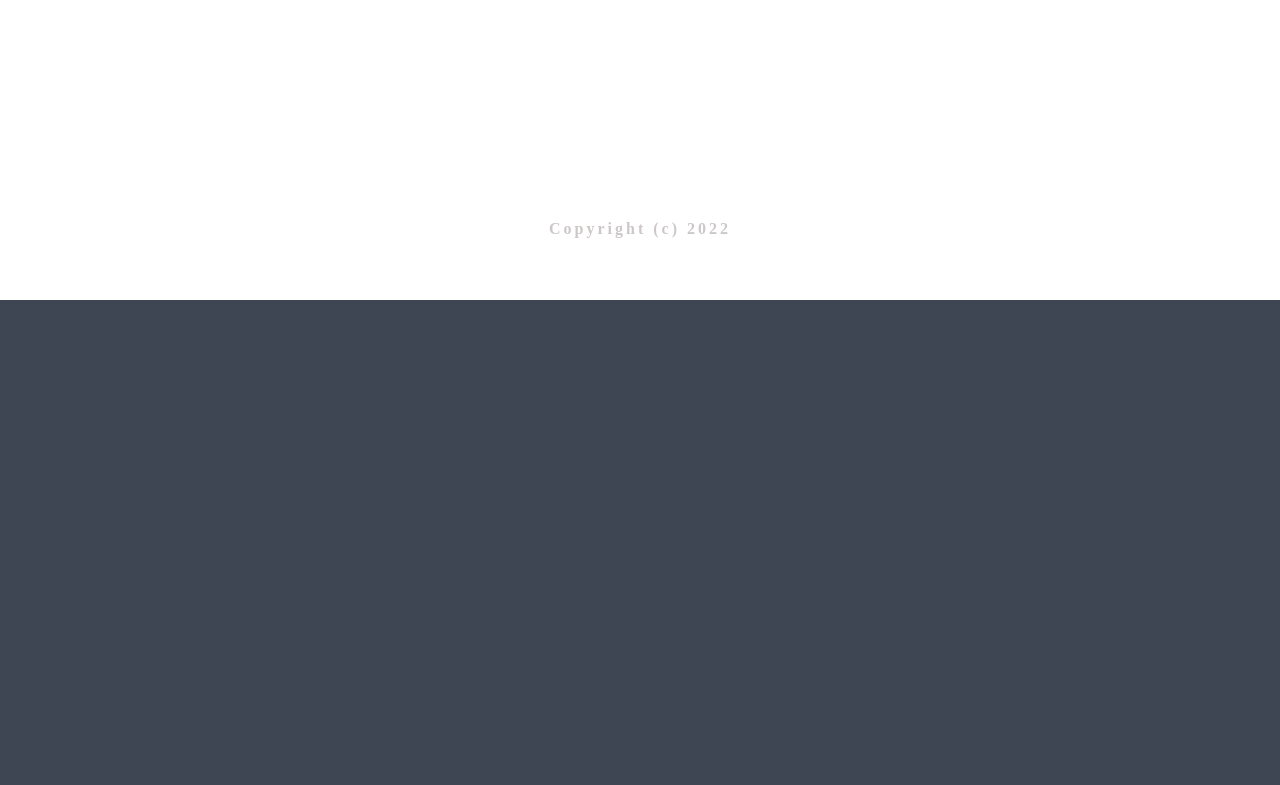
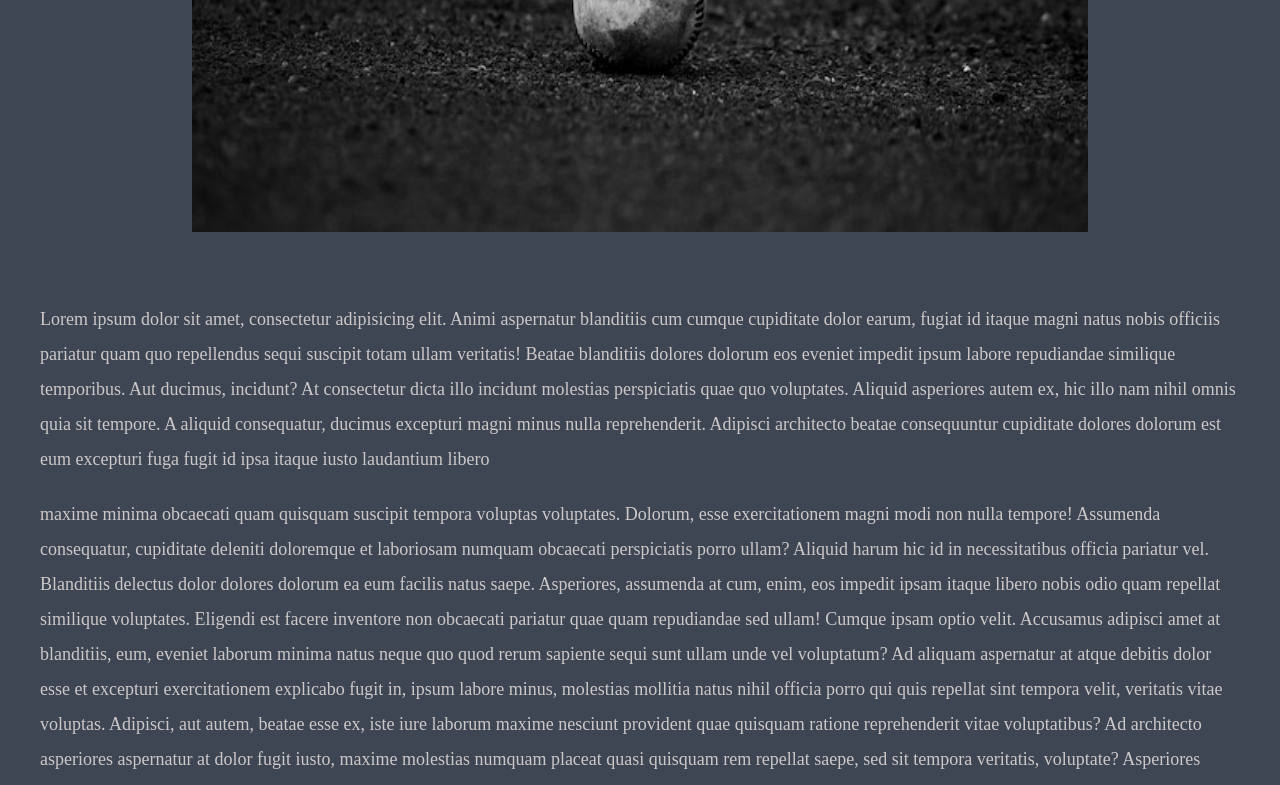
Before and after one commit to Simoon234/cms-fe, a Next.js app: page /1/1/1 in a window 1280 px wide. Before the commit this address had no page. Shown: the part 805-1590 px from the top of the page. Before the commit the page ends 1205 px from the top, so only its background shows below. Built offline with nearby package versions, Linux system fonts and the light colour scheme.

Commit message:
single card implementation

```diff
--- a/Components/Articles.tsx
+++ b/Components/Articles.tsx
@@ -8,6 +8,7 @@ const Articles: NextPage = () => {
     return (
         <ArticlesWrapper>
             <Card src={img1}
+                  id='1'
                   person='Andrew Sakjs'
                   job='UX Designer'
                   category='Sport'
@@ -16,6 +17,7 @@ const Articles: NextPage = () => {
                 Nostra netus per conubia dolor.'
                   title='How to design a product that can grow itself 10x in year' />
             <Card src={img1}
+                  id='2'
                   person='Andrew Sakjs'
                   job='UX Designer'
                   category='Sport'
@@ -24,6 +26,7 @@ const Articles: NextPage = () => {
                 Nostra netus per conubia dolor.'
                   title='How to design a product that can grow itself 10x in year' />
             <Card src={img1}
+                  id='3'
                   person='Andrew Sakjs'
                   job='UX Designer'
                   category='Sport'
@@ -32,6 +35,7 @@ const Articles: NextPage = () => {
                 Nostra netus per conubia dolor.'
                   title='How to design a product that can grow itself 10x in year' />
             <Card src={img1}
+                  id='4'
                   person='Andrew Sakjs'
                   job='UX Designer'
                   category='Sport'
@@ -40,6 +44,7 @@ const Articles: NextPage = () => {
                 Nostra netus per conubia dolor.'
                   title='How to design a product that can grow itself 10x in year' />
             <Card src={img1}
+                  id='5'
                   person='Andrew Sakjs'
                   job='UX Designer'
                   category='Sport'
@@ -48,6 +53,7 @@ const Articles: NextPage = () => {
                 Nostra netus per conubia dolor.'
                   title='How to design a product that can grow itself 10x in year' />
             <Card src={img1}
+                  id='6+'
                   person='Andrew Sakjs'
                   job='UX Designer'
                   category='Sport'
--- a/Components/common/Categories.tsx
+++ b/Components/common/Categories.tsx
@@ -19,7 +19,6 @@ export const CategoriesStyle = styled.div`
   color: #f29f09;
 
   .category {
-    text-transform: uppercase;
     margin-right: 12px;
   }
 
--- /dev/null
+++ b/pages/[id]/[category]/[title]/index.tsx
@@ -0,0 +1,98 @@
+import styled from 'styled-components'
+import Categories from '../../../../Components/common/Categories'
+import Author from '../../../../Components/common/Author'
+import Image from 'next/image'
+import img2 from '../../../../public/assets/mockImg2.jpg'
+
+const SingleArticleInfoDetails = () => {
+    return (
+        <Details>
+            <Categories category='UI Design' date='Jul 02, 2022' />
+            <div className='content'>
+                <h3>
+                    Understanding color theory: the color wheel and finding complementary colors
+                </h3>
+            </div>
+            <div className='author'>
+                <Author job='UI Designer' person='Alexander Suwqhe' />
+            </div>
+            <Image src={img2} width={896} height={594} />
+            <div className='description'>
+                <p className='first'>Lorem ipsum dolor sit amet, consectetur adipisicing elit. Animi aspernatur
+                    blanditiis cum cumque
+                    cupiditate dolor earum, fugiat id itaque magni natus nobis officiis pariatur quam quo repellendus
+                    sequi suscipit totam ullam veritatis! Beatae blanditiis dolores dolorum eos eveniet impedit ipsum
+                    labore repudiandae similique temporibus. Aut ducimus, incidunt? At consectetur dicta illo incidunt
+                    molestias perspiciatis quae quo voluptates. Aliquid asperiores autem ex, hic illo nam nihil omnis
+                    quia sit tempore. A aliquid consequatur, ducimus excepturi magni minus nulla reprehenderit. Adipisci
+                    architecto beatae consequuntur cupiditate dolores dolorum est eum excepturi fuga fugit id ipsa
+                    itaque iusto laudantium libero </p>
+
+                <p>maxime minima obcaecati quam quisquam suscipit tempora voluptas
+                    voluptates. Dolorum, esse exercitationem magni modi non nulla tempore! Assumenda consequatur,
+                    cupiditate deleniti doloremque et laboriosam numquam obcaecati perspiciatis porro ullam? Aliquid
+                    harum hic id in necessitatibus officia pariatur vel. Blanditiis delectus dolor dolores dolorum ea
+                    eum facilis natus saepe. Asperiores, assumenda at cum, enim, eos impedit ipsam itaque libero nobis
+                    odio quam repellat similique voluptates. Eligendi est facere inventore non obcaecati pariatur quae
+                    quam repudiandae sed ullam! Cumque ipsam optio velit. Accusamus adipisci amet at blanditiis, eum,
+                    eveniet laborum minima natus neque quo quod rerum sapiente sequi sunt ullam unde vel voluptatum? Ad
+                    aliquam aspernatur at atque debitis dolor esse et excepturi exercitationem explicabo fugit in, ipsum
+                    labore minus, molestias mollitia natus nihil officia porro qui quis repellat sint tempora velit,
+                    veritatis vitae voluptas. Adipisci, aut autem, beatae esse ex, iste iure laborum maxime nesciunt
+                    provident quae quisquam ratione reprehenderit vitae voluptatibus? Ad architecto asperiores
+                    aspernatur at dolor fugit iusto, maxime molestias numquam placeat quasi quisquam rem repellat saepe,
+                    sed sit tempora veritatis, voluptate? Asperiores aspernatur, assumenda at dicta doloremque doloribus
+                    dolorum impedit ipsa ipsam magnam, molestiae necessitatibus optio pariatur qui saepe, sunt vitae
+                    voluptates. Atque cum doloremque explicabo illo maiores. Accusamus ad amet beatae consequuntur culpa
+                    dolore dolorem ducimus expedita fugiat fugit illo illum ipsum iste molestiae nesciunt officiis optio
+                    pariatur quas, qui quia, ratione, repellendus sit ut velit veritatis? Aperiam consectetur corporis,
+                    culpa harum, incidunt itaque laboriosam magni minus nemo neque optio qui sequi tempore tenetur
+                    voluptatum. A ab aliquam asperiores delectus eius eos error eum, explicabo facilis harum hic illo
+                    incidunt iste itaque iusto mollitia nesciunt, possimus praesentium repellat, sequi sint tempora
+                    voluptates. Alias asperiores culpa dignissimos distinctio dolorem, earum eos est eveniet,
+                    exercitationem illo laboriosam laborum maxime nulla officiis pariatur placeat porro quam repudiandae
+                    sint sit soluta ullam unde veniam vitae!</p>
+            </div>
+        </Details>
+    )
+}
+
+export const Details = styled.div`
+  display: flex;
+  align-items: center;
+  justify-content: center;
+  flex-direction: column;
+  margin-top: 77px;
+  text-align: center;
+
+  .content {
+    width: 526px;
+    display: flex;
+    align-items: center;
+    margin: 0 auto;
+
+    h3 {
+      margin: 11px 0 30px 0;
+      width: 100%;
+    }
+  }
+
+  .author {
+    margin-bottom: 28px;
+  }
+
+  .description {
+    margin-top: 70px;
+    text-align: left;
+
+    .first {
+      margin-bottom: 20px;
+    }
+
+    p {
+      line-height: 35px;
+    }
+  }
+`
+
+export default SingleArticleInfoDetails
```
Also changed, not shown: Components/common/Card.tsx (+12 -3 lines), pages/[id]/index.tsx (deleted, +0 -9 lines).
